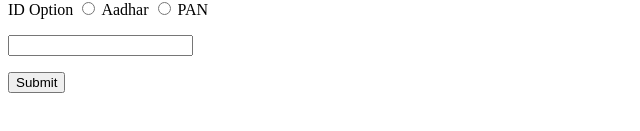
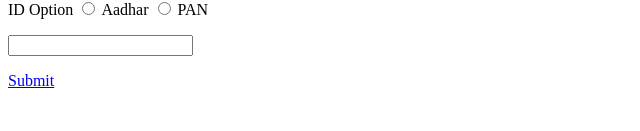
Before and after one commit to adityarags/donation-app, a plain HTML site: page index.html in a window 1280 px wide. Shown: the part 147-278 px from the top of the page, without its empty margins (0-640 px from the left). Drawn offline with Linux system fonts and the light colour scheme.

Commit message:
Update index.html

```diff
--- a/index.html
+++ b/index.html
@@ -39,7 +39,7 @@
         </p>
 
 
-        <a href="upi://pay?pa=211901000016874@IOBA0002119.ifsc.npci&pn=ADAMBAKKAM KAINKARAYA SABHA&cu=INR"><button type="submit">Submit</button></a>
+        <a href="upi://pay?pa=211901000016874@IOBA0002119.ifsc.npci&pn=ADAMBAKKAM KAINKARAYA SABHA&cu=INR">Submit</a>
 
 
 
```
